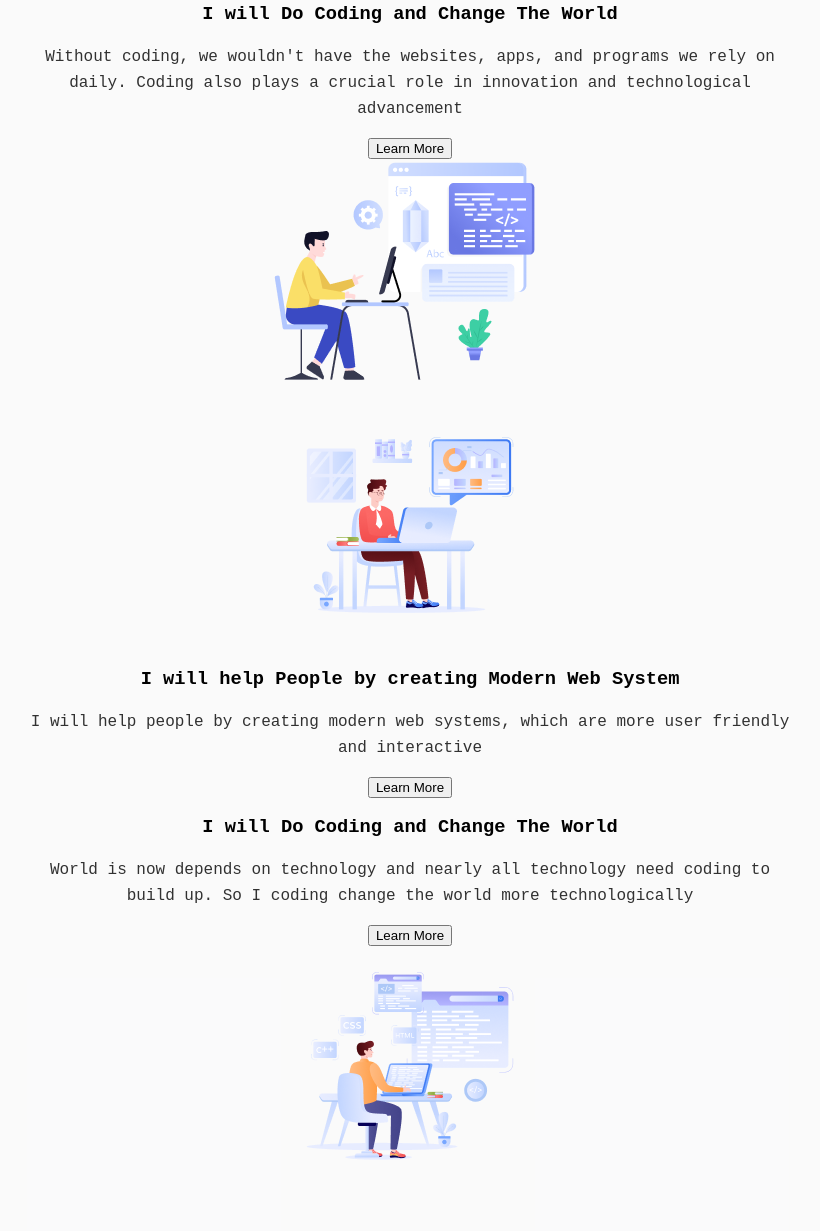
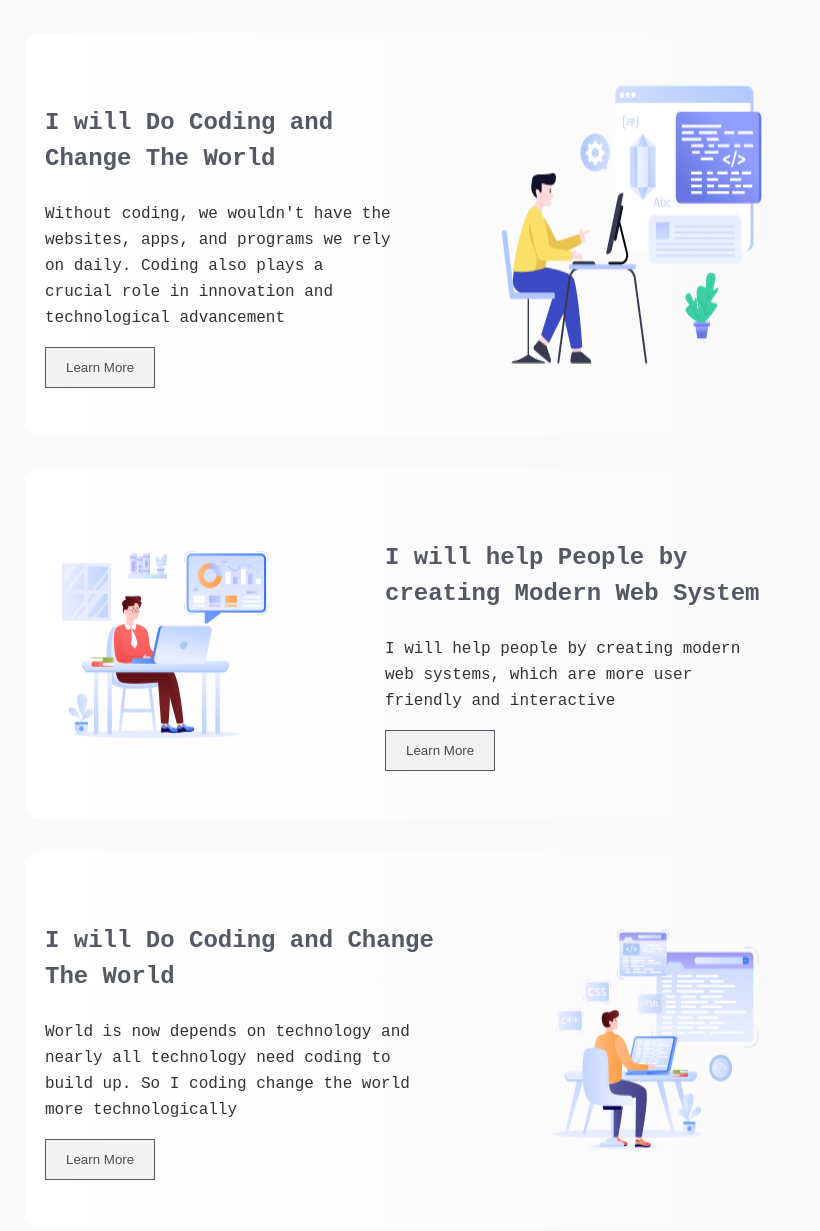
Before and after one commit to Shad-Bin-Abi-Aydid/B10A01, a plain HTML site: page index.html in a window 1280 px wide. Shown: the part 1309-2540 px from the top of the page, without its empty margins (228-1048 px from the left). Drawn offline with Linux system fonts and the light colour scheme; a web font is replaced by a local one.

Commit message:
Banner and why-web section done

```diff
--- a/index.html
+++ b/index.html
@@ -50,38 +50,38 @@
         <div class="why-web-container">
           <div class="web">
             <div>
-              <h3 class="web-title">I will Do Coding and Change The World</h3>
-              <p class="description">
+              <h3 class="web-title color-2">I will Do Coding and Change The World</h3>
+              <p class="web-des description">
                 Without coding, we wouldn't have the websites, apps, and
                 programs we rely on daily. Coding also plays a crucial role in
                 innovation and technological advancement
               </p>
-              <button type="button">Learn More</button>
+              <button class="web-button" type="button">Learn More</button>
             </div>
             <img src="./style/assets/Layer_1.png" alt="" class="web-img" />
           </div>
           <div class="web">
             <img src="./style/assets/Group 3.png" alt="" class="web-img" />
             <div>
-              <h3 class="web-title">
+              <h3 class="web-title color-2">
                 I will help People by creating Modern Web System
               </h3>
-              <p class="description">
+              <p class="web-des description">
                 I will help people by creating modern web systems, which are
                 more user friendly and interactive
               </p>
-              <button type="button">Learn More</button>
+              <button class="web-button" type="button">Learn More</button>
             </div>
           </div>
           <div class="web">
             <div>
-              <h3 class="web-title">I will Do Coding and Change The World</h3>
-              <p class="description">
+              <h3 class="web-title color-2">I will Do Coding and Change The World</h3>
+              <p class="web-des description">
                 World is now depends on technology and nearly all technology
                 need coding to build up. So I coding change the world more
                 technologically
               </p>
-              <button type="button">Learn More</button>
+              <button class="web-button" type="button">Learn More</button>
             </div>
             <img src="./style/assets/Group 4.png" alt="" class="web-img" />
           </div>
--- a/style/style.css
+++ b/style/style.css
@@ -9,6 +9,9 @@
 .color-1 {
   color: rgb(13, 19, 33);
 }
+.color-2 {
+  color: rgba(13, 19, 33, 0.7);
+}
 
 .text-center {
   text-align: center;
@@ -19,6 +22,9 @@
   line-height: 26px;
   letter-spacing: 0%;
   opacity: 0.8;
+}
+.web-des {
+  text-align: left;
 }
 
 /* Nav Styles */
@@ -94,3 +100,35 @@ header nav button {
   line-height: 37px;
   letter-spacing: 0%;
 }
+.why-web-container {
+  margin-top: 48px;
+}
+.web {
+  display: flex;
+  gap: 100px;
+  justify-content: space-between;
+  text-align: left;
+  padding: 48px 20px;
+  border-radius: 16px;
+  background: linear-gradient(
+    90deg,
+    rgb(255, 255, 255),
+    rgba(255, 255, 255, 0) 100%
+  );
+  margin-bottom: 32px;
+}
+.web-title {
+  font-size: 24px;
+  font-weight: 700;
+  line-height: 36px;
+  letter-spacing: 0%;
+  text-align: left;
+}
+.web-button {
+  box-sizing: border-box;
+  border: 1px solid rgb(13, 19, 33);
+  opacity: 0.7;
+  padding: 12px 20px 12px 20px;
+  cursor: pointer;
+
+}
```
